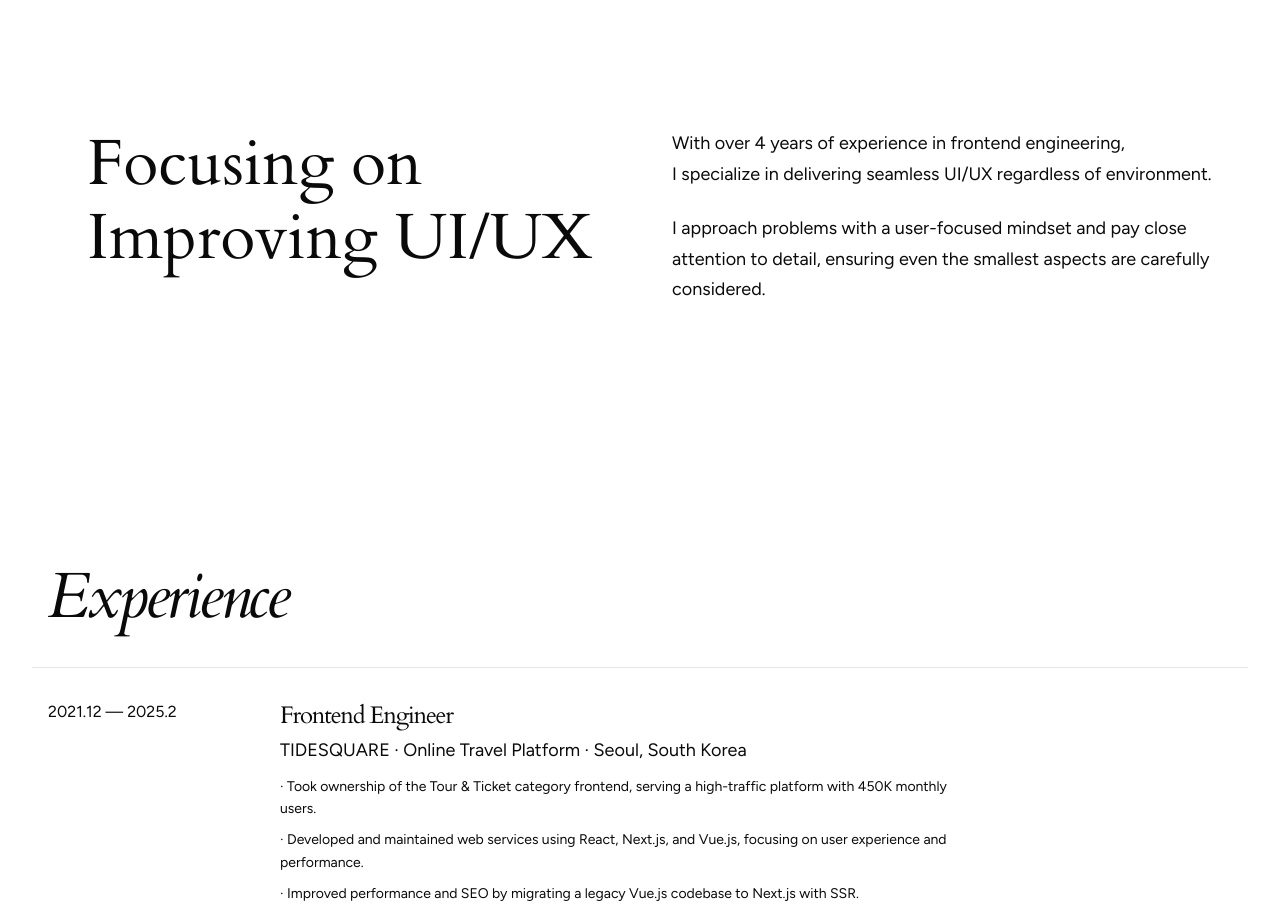
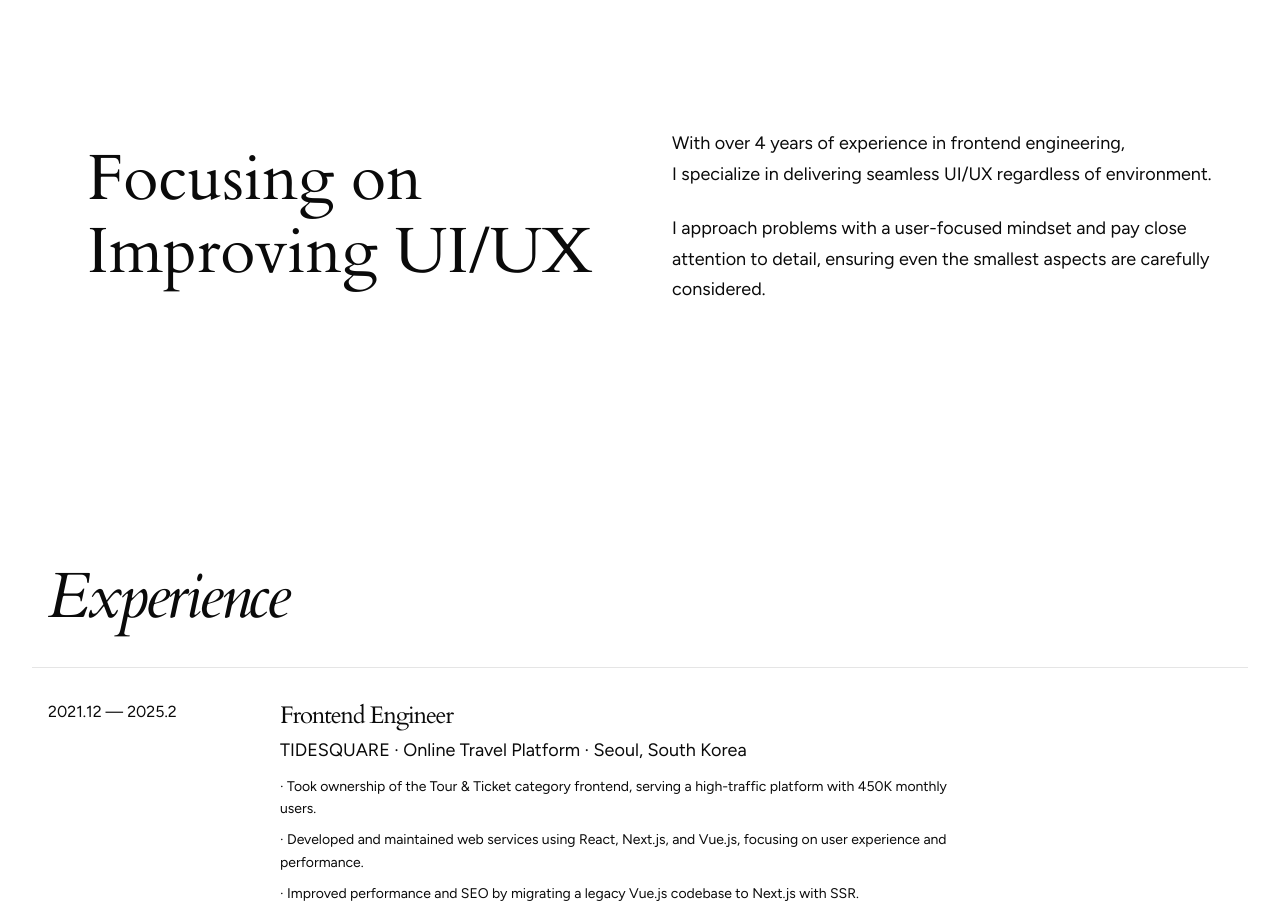
Before and after one commit to calm-lee/Portfolio_2026, a React (Vite) app: page / in a window 1280 px wide. Shown: the part 800-1716 px from the top of the page. Built offline with nearby package versions, Linux system fonts and the light colour scheme; a web font is replaced by a local one.

Commit message:
style: change alignment in About section

```diff
--- a/src/app/components/sections/en/About.tsx
+++ b/src/app/components/sections/en/About.tsx
@@ -10,7 +10,7 @@ export default function About() {
           whileInView={{ opacity: 1, y: 0 }}
           viewport={{ once: true, margin: "-100px" }}
           transition={{ duration: 0.7, ease: [0.16, 1, 0.3, 1] }}
-          className="grid md:grid-cols-[5fr_5fr] gap-16 items-start"
+          className="grid md:grid-cols-[5fr_5fr] gap-16 items-center"
         >
           <div className="group w-fit">
             <div className="flex items-stretch gap-5 transition-transform duration-500 ease-out group-hover:translate-x-3">
--- a/src/app/components/sections/ko/About.tsx
+++ b/src/app/components/sections/ko/About.tsx
@@ -10,7 +10,7 @@ export default function About() {
           whileInView={{ opacity: 1, y: 0 }}
           viewport={{ once: true, margin: "-100px" }}
           transition={{ duration: 0.7, ease: [0.16, 1, 0.3, 1] }}
-          className="grid md:grid-cols-[5fr_5fr] gap-16 items-start"
+          className="grid md:grid-cols-[5fr_5fr] gap-16 items-center"
         >
           <div className="group w-fit">
             <div className="flex items-stretch gap-5 transition-transform duration-500 ease-out group-hover:translate-x-3">
```
